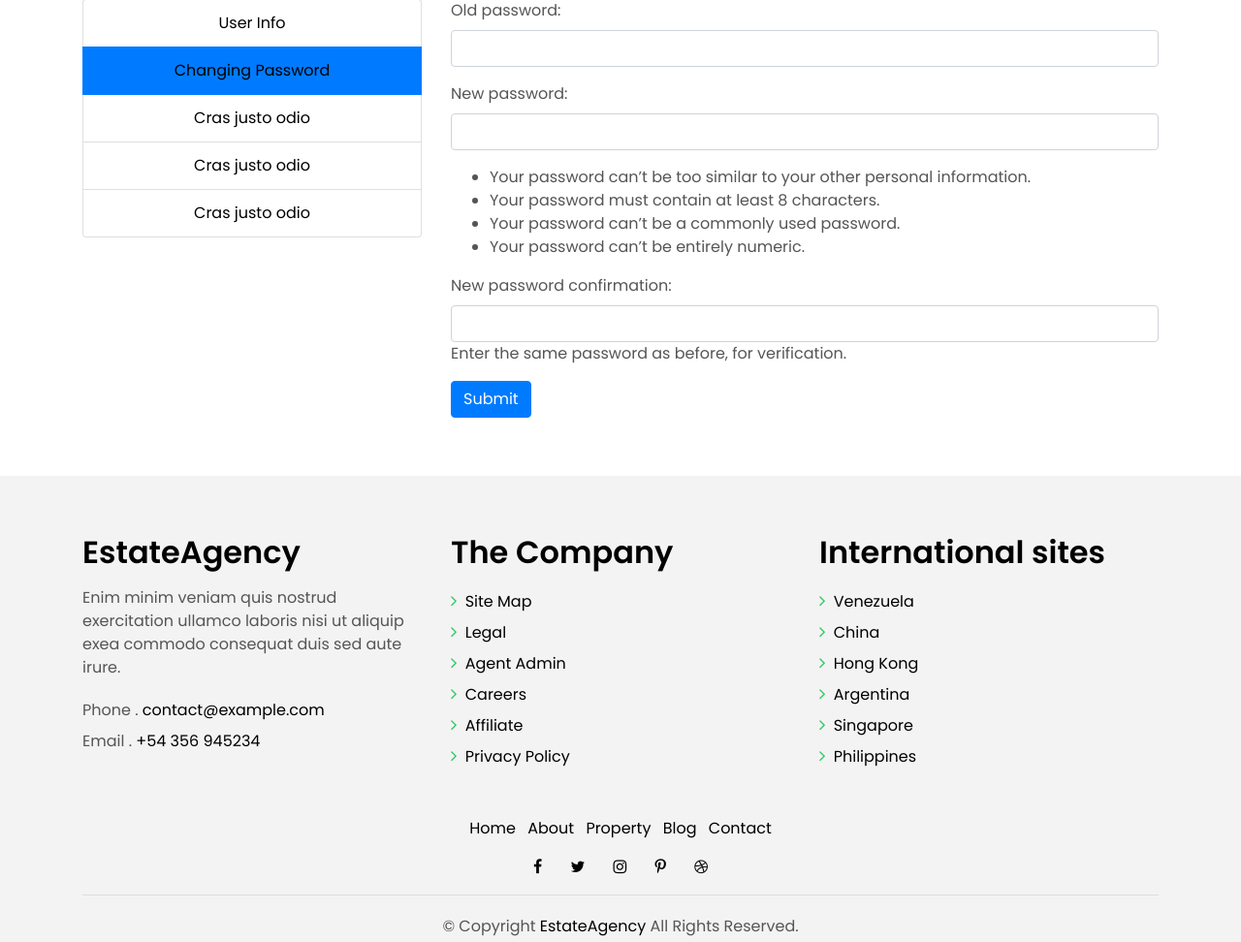
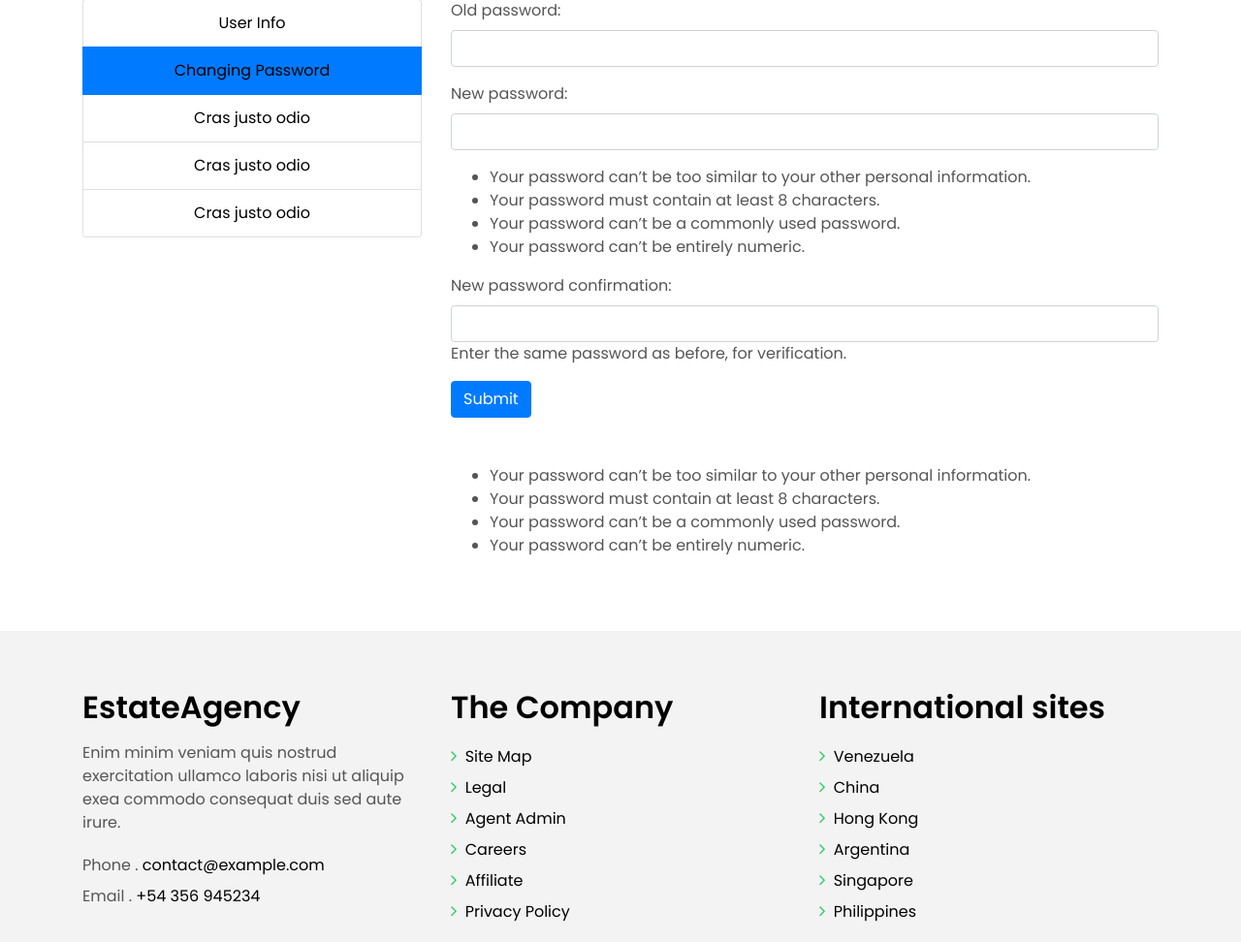
Before and after one commit to amirqa1381/Realestate, a Django app: page /account/user-change-password/ in a window 1280 px wide. Shown: the part 161-1133 px from the top of the page at 97% size. Run offline with Django 5.2, Linux system fonts and the light colour scheme; the visitor is signed in with stand-in values (Sample User, id 1); some libraries are stand-ins or nearby versions.

Commit message:
Added a list and ul tag for handling the notice for inserting the new password

```diff
--- a/account/templates/account/changing_password.html
+++ b/account/templates/account/changing_password.html
@@ -26,6 +26,13 @@
                     </div>
                     <button type="submit" class="btn btn-primary">Submit</button>
                 </form>
+                <br><br>
+                <ul>
+                    <li> Your password can’t be too similar to your other personal information.</li>
+                    <li>Your password must contain at least 8 characters.</li>
+                    <li>Your password can’t be a commonly used password.</li>
+                    <li>Your password can’t be entirely numeric.</li>
+                </ul>
             </div>
         </div>
     </div>
```
